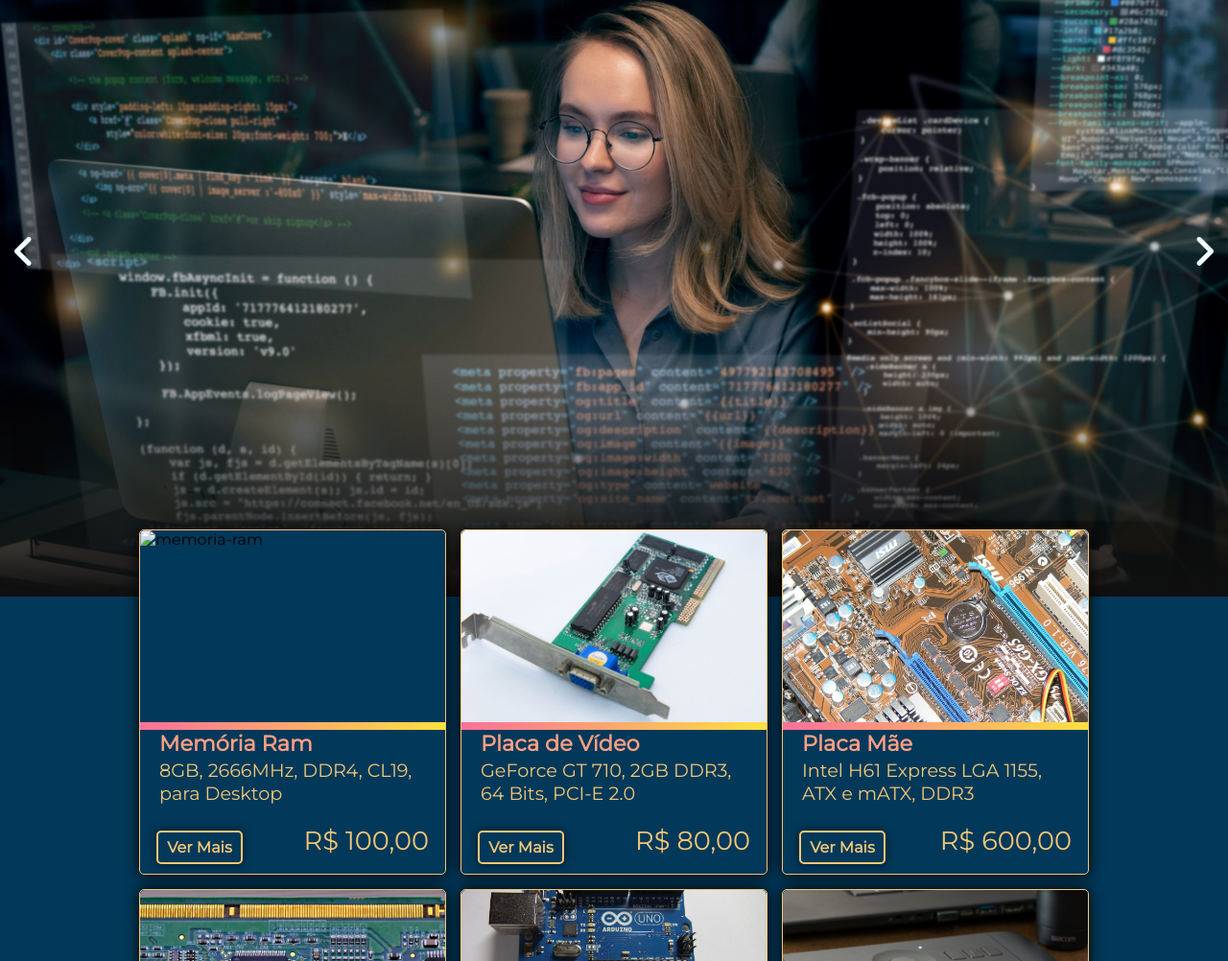
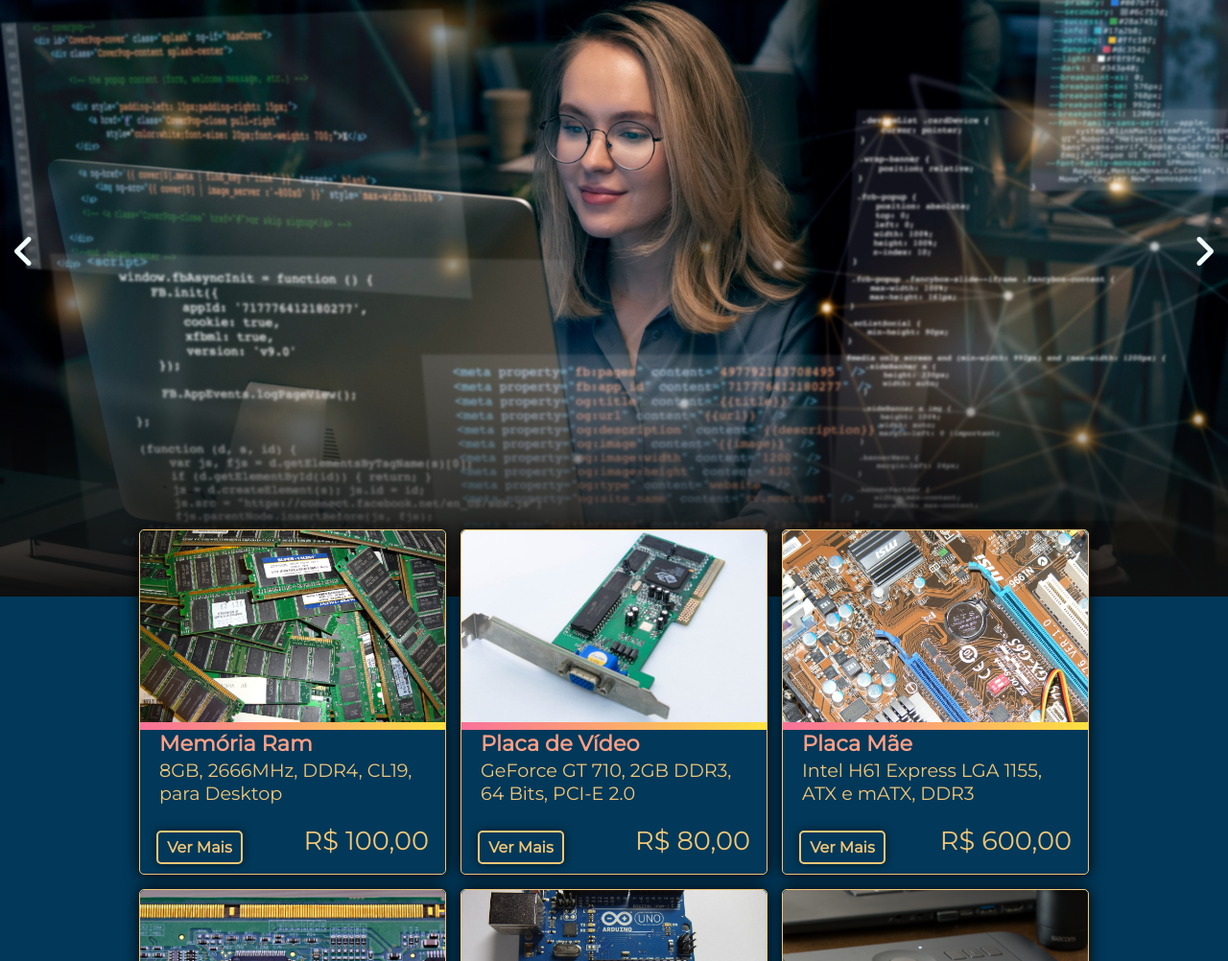
Before and after one commit to esmessias/minha-loja, a plain HTML site: page index.html in a window 1280 px wide. Shown: the part 98-1100 px from the top of the page at 96% size. Drawn offline with Linux system fonts and the light colour scheme; files whose address does not match are found by name.

Commit message:
Update index.html

```diff
--- a/index.html
+++ b/index.html
@@ -50,7 +50,7 @@
       <div class="container-produtos">
 
         <div class="card-produto">
-          <img src="../img/corp1.jpg" alt="memoria-ram">
+          <img src="assets/img/corp1.jpg" alt="memoria-ram">
           <div class="hr-card"></div>
           <div class="nome-item">
             Memória Ram
```
